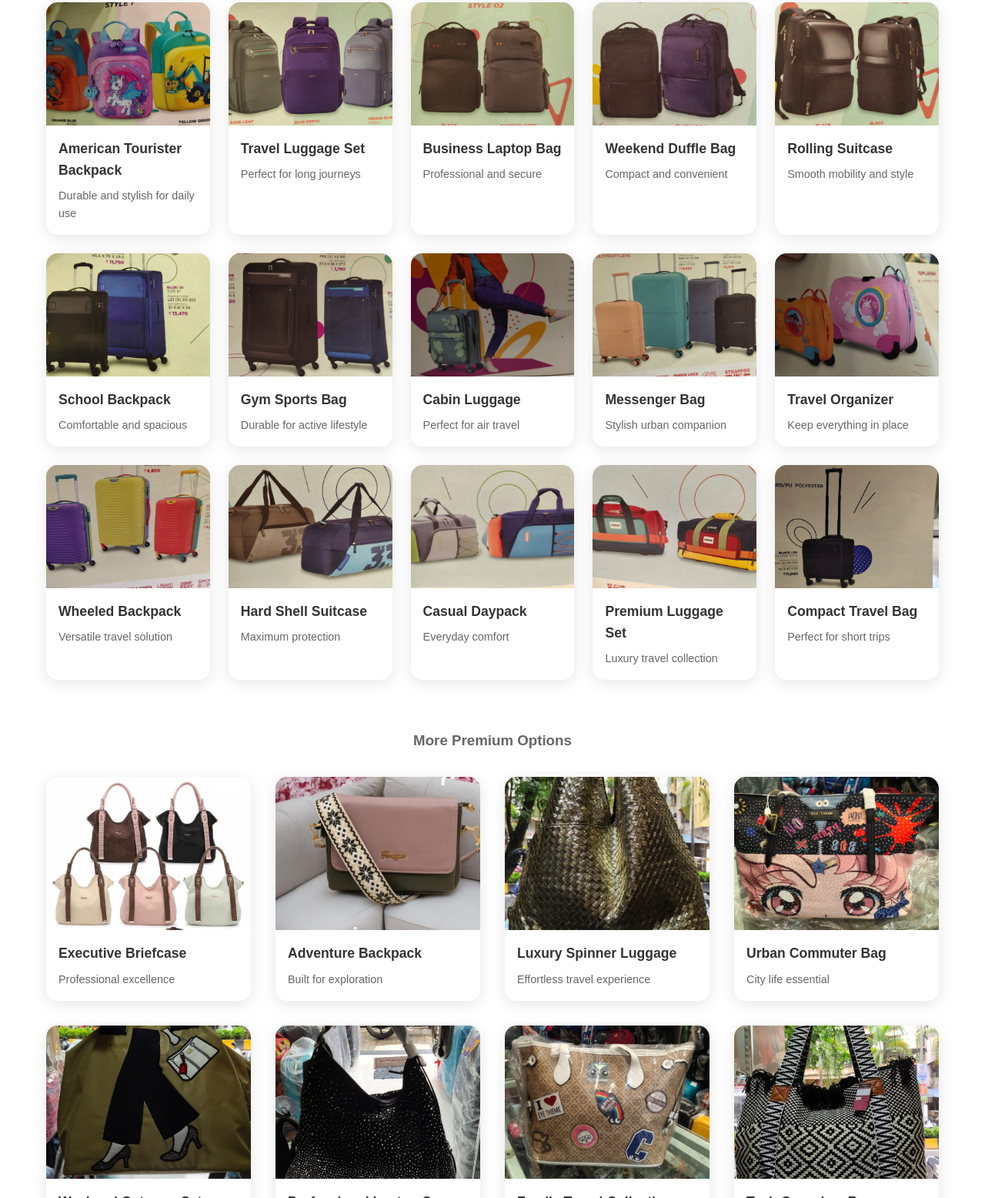
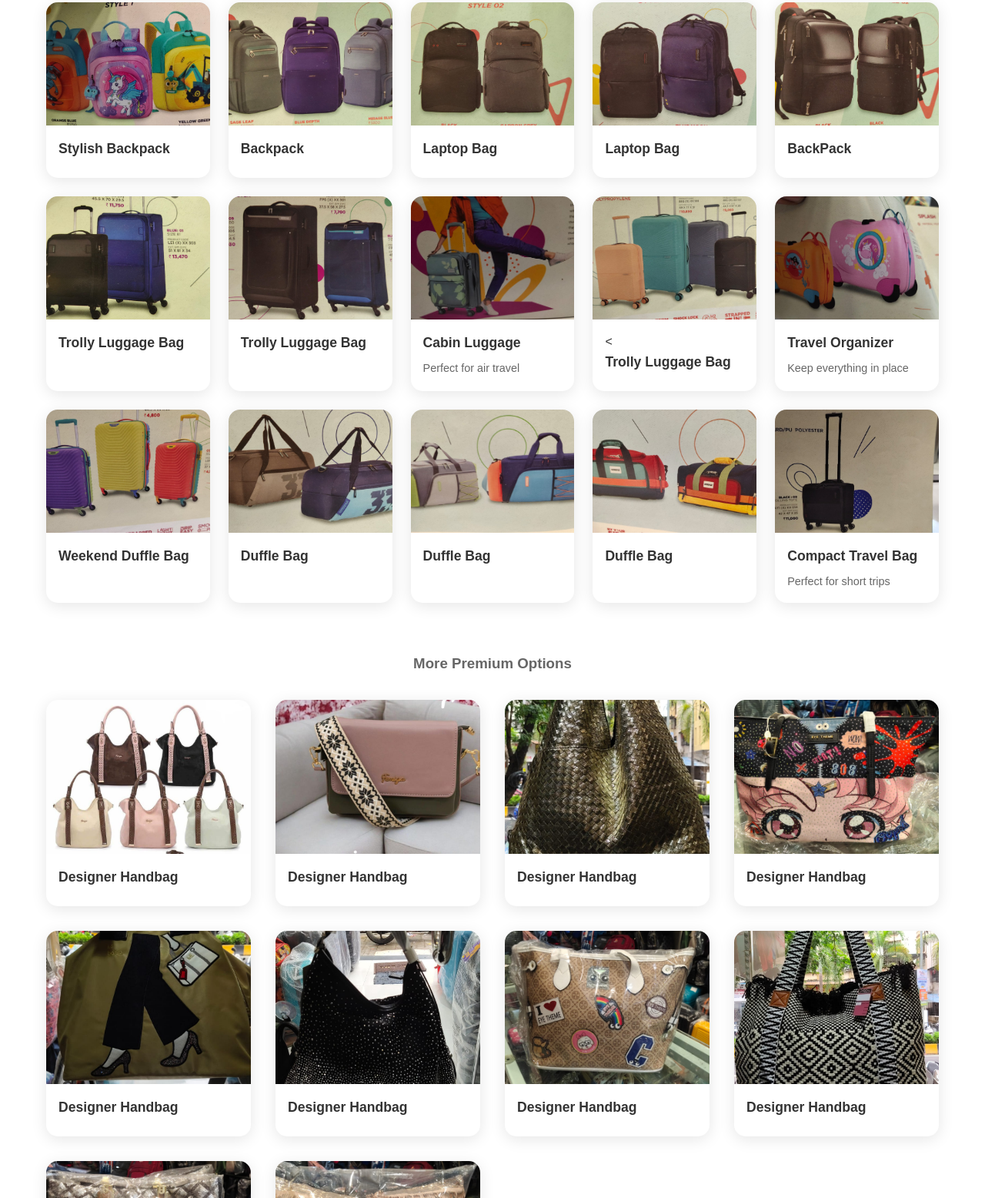
Before and after one commit to SHRIMAULITECH/SlikkerBags, a plain HTML site: page index.html in a window 1280 px wide. Shown: the part 1244-2800 px from the top of the page at 77% size. Drawn offline with Linux system fonts and the light colour scheme.

Commit message:
Update index.html
Changed Product Names

```diff
--- a/index.html
+++ b/index.html
@@ -1136,8 +1136,8 @@
                         <div class="zoom-indicator">Click to zoom</div>
                     </div>
                     <div class="product-info">
-                        <h3>American Tourister Backpack</h3>
-                        <p>Durable and stylish for daily use</p>
+                        <h3>Stylish Backpack</h3>
+                        <p></p>
                     </div>
                 </div>
                 <div class="product-card" onclick="openSectionGallery('featured', 1)">
@@ -1146,8 +1146,8 @@
                         <div class="zoom-indicator">Click to zoom</div>
                     </div>
                     <div class="product-info">
-                        <h3>Travel Luggage Set</h3>
-                        <p>Perfect for long journeys</p>
+                        <h3>Backpack</h3>
+                        <p></p>
                     </div>
                 </div>
                 <div class="product-card" onclick="openSectionGallery('featured', 2)">
@@ -1156,8 +1156,8 @@
                         <div class="zoom-indicator">Click to zoom</div>
                     </div>
                     <div class="product-info">
-                        <h3>Business Laptop Bag</h3>
-                        <p>Professional and secure</p>
+                        <h3>Laptop Bag</h3>
+                        <p></p>
                     </div>
                 </div>
                 <div class="product-card" onclick="openSectionGallery('featured', 3)">
@@ -1166,8 +1166,8 @@
                         <div class="zoom-indicator">Click to zoom</div>
                     </div>
                     <div class="product-info">
-                        <h3>Weekend Duffle Bag</h3>
-                        <p>Compact and convenient</p>
+                        <h3>Laptop Bag</h3>
+                        <p></p>
                     </div>
                 </div>
                 <div class="product-card" onclick="openSectionGallery('featured', 4)">
@@ -1176,8 +1176,8 @@
                         <div class="zoom-indicator">Click to zoom</div>
                     </div>
                     <div class="product-info">
-                        <h3>Rolling Suitcase</h3>
-                        <p>Smooth mobility and style</p>
+                        <h3>BackPack</h3>
+                        <p></p>
                     </div>
                 </div>
                 <div class="product-card" onclick="openSectionGallery('featured', 5)">
@@ -1186,8 +1186,8 @@
                         <div class="zoom-indicator">Click to zoom</div>
                     </div>
                     <div class="product-info">
-                        <h3>School Backpack</h3>
-                        <p>Comfortable and spacious</p>
+                        <h3>Trolly Luggage Bag</h3>
+                        <p></p>
                     </div>
                 </div>
                 <div class="product-card" onclick="openSectionGallery('featured', 6)">
@@ -1196,8 +1196,8 @@
                         <div class="zoom-indicator">Click to zoom</div>
                     </div>
                     <div class="product-info">
-                        <h3>Gym Sports Bag</h3>
-                        <p>Durable for active lifestyle</p>
+                        <h3>Trolly Luggage Bag</h3>
+                        <p></p>
                     </div>
                 </div>
                 <div class="product-card" onclick="openSectionGallery('featured', 7)">
@@ -1216,8 +1216,8 @@
                         <div class="zoom-indicator">Click to zoom</div>
                     </div>
                     <div class="product-info">
-                        <h3>Messenger Bag</h3>
-                        <p>Stylish urban companion</p>
+                        <<h3>Trolly Luggage Bag</h3>
+                        <p></p>
                     </div>
                 </div>
                 <div class="product-card" onclick="openSectionGallery('featured', 9)">
@@ -1236,8 +1236,8 @@
                         <div class="zoom-indicator">Click to zoom</div>
                     </div>
                     <div class="product-info">
-                        <h3>Wheeled Backpack</h3>
-                        <p>Versatile travel solution</p>
+                        <h3>Weekend Duffle Bag</h3>
+                        <p></p>
                     </div>
                 </div>
                 <div class="product-card" onclick="openSectionGallery('featured', 11)">
@@ -1246,8 +1246,8 @@
                         <div class="zoom-indicator">Click to zoom</div>
                     </div>
                     <div class="product-info">
-                        <h3>Hard Shell Suitcase</h3>
-                        <p>Maximum protection</p>
+                        <h3>Duffle Bag</h3>
+                        <p></p>
                     </div>
                 </div>
                 <div class="product-card" onclick="openSectionGallery('featured', 12)">
@@ -1256,8 +1256,8 @@
                         <div class="zoom-indicator">Click to zoom</div>
                     </div>
                     <div class="product-info">
-                        <h3>Casual Daypack</h3>
-                        <p>Everyday comfort</p>
+                        <h3>Duffle Bag</h3>
+                        <p></p>
                     </div>
                 </div>
                 <div class="product-card" onclick="openSectionGallery('featured', 13)">
@@ -1266,8 +1266,8 @@
                         <div class="zoom-indicator">Click to zoom</div>
                     </div>
                     <div class="product-info">
-                        <h3>Premium Luggage Set</h3>
-                        <p>Luxury travel collection</p>
+                       <h3>Duffle Bag</h3>
+                        <p></p>
                     </div>
                 </div>
                 <div class="product-card" onclick="openSectionGallery('featured', 14)">
@@ -1290,8 +1290,8 @@
                         <div class="zoom-indicator">Click to zoom</div>
                     </div>
                     <div class="product-info">
-                        <h3>Executive Briefcase</h3>
-                        <p>Professional excellence</p>
+                        <h3>Designer Handbag</h3>
+                        <p></p>
                     </div>
                 </div>
                 <div class="product-card" onclick="openSectionGallery('premium', 1)">
@@ -1300,8 +1300,8 @@
                         <div class="zoom-indicator">Click to zoom</div>
                     </div>
                     <div class="product-info">
-                        <h3>Adventure Backpack</h3>
-                        <p>Built for exploration</p>
+                        <h3>Designer Handbag</h3>
+                        <p></p>
                     </div>
                 </div>
                 <div class="product-card" onclick="openSectionGallery('premium', 2)">
@@ -1310,8 +1310,8 @@
                         <div class="zoom-indicator">Click to zoom</div>
                     </div>
                     <div class="product-info">
-                        <h3>Luxury Spinner Luggage</h3>
-                        <p>Effortless travel experience</p>
+                        <h3>Designer Handbag</h3>
+                        <p></p>
                     </div>
                 </div>
                 <div class="product-card" onclick="openSectionGallery('premium', 3)">
@@ -1320,8 +1320,8 @@
                         <div class="zoom-indicator">Click to zoom</div>
                     </div>
                     <div class="product-info">
-                        <h3>Urban Commuter Bag</h3>
-                        <p>City life essential</p>
+                        <h3>Designer Handbag</h3>
+                        <p></p>
                     </div>
                 </div>
                 <div class="product-card" onclick="openSectionGallery('premium', 4)">
@@ -1330,8 +1330,8 @@
                         <div class="zoom-indicator">Click to zoom</div>
                     </div>
                     <div class="product-info">
-                        <h3>Weekend Getaway Set</h3>
-                        <p>Short trip perfection</p>
+                        <h3>Designer Handbag</h3>
+                        <p></p>
                     </div>
                 </div>
                 <div class="product-card" onclick="openSectionGallery('premium', 5)">
@@ -1340,8 +1340,8 @@
                         <div class="zoom-indicator">Click to zoom</div>
                     </div>
                     <div class="product-info">
-                        <h3>Professional Laptop Case</h3>
-                        <p>Secure and stylish</p>
+                        <h3>Designer Handbag</h3>
+                        <p></p>
                     </div>
                 </div>
                 <div class="product-card" onclick="openSectionGallery('premium', 6)">
@@ -1350,8 +1350,8 @@
                         <div class="zoom-indicator">Click to zoom</div>
                     </div>
                     <div class="product-info">
-                        <h3>Family Travel Collection</h3>
-                        <p>Complete family solution</p>
+                        <h3>Designer Handbag</h3>
+                        <p></p>
                     </div>
                 </div>
                 <div class="product-card" onclick="openSectionGallery('premium', 7)">
@@ -1360,8 +1360,8 @@
                         <div class="zoom-indicator">Click to zoom</div>
                     </div>
                     <div class="product-info">
-                        <h3>Tech Organizer Bag</h3>
-                        <p>Digital nomad essential</p>
+                        <h3>Designer Handbag</h3>
+                        <p></p>
                     </div>
                 </div>
                 <div class="product-card" onclick="openSectionGallery('premium', 8)">
@@ -1371,7 +1371,7 @@
                     </div>
                     <div class="product-info">
                         <h3>Designer Handbag</h3>
-                        <p>Elegant and practical</p>
+                        <p></p>
                     </div>
                 </div>
                 <div class="product-card" onclick="openSectionGallery('premium', 9)">
@@ -1380,8 +1380,8 @@
                         <div class="zoom-indicator">Click to zoom</div>
                     </div>
                     <div class="product-info">
-                        <h3>Ultimate Travel System</h3>
-                        <p>Complete travel solution</p>
+                        <h3>Designer Handbag</h3>
+                        <p></p>
                     </div>
                 </div>
             </div>
```
